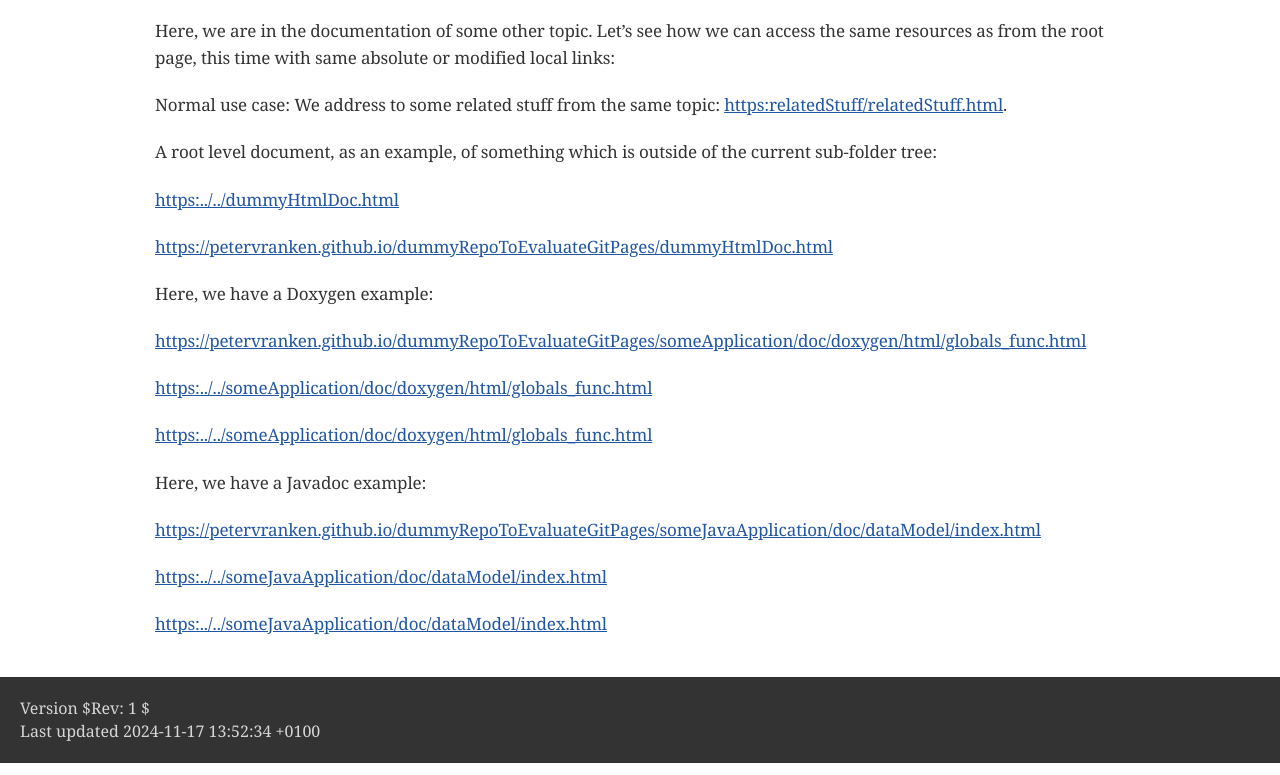
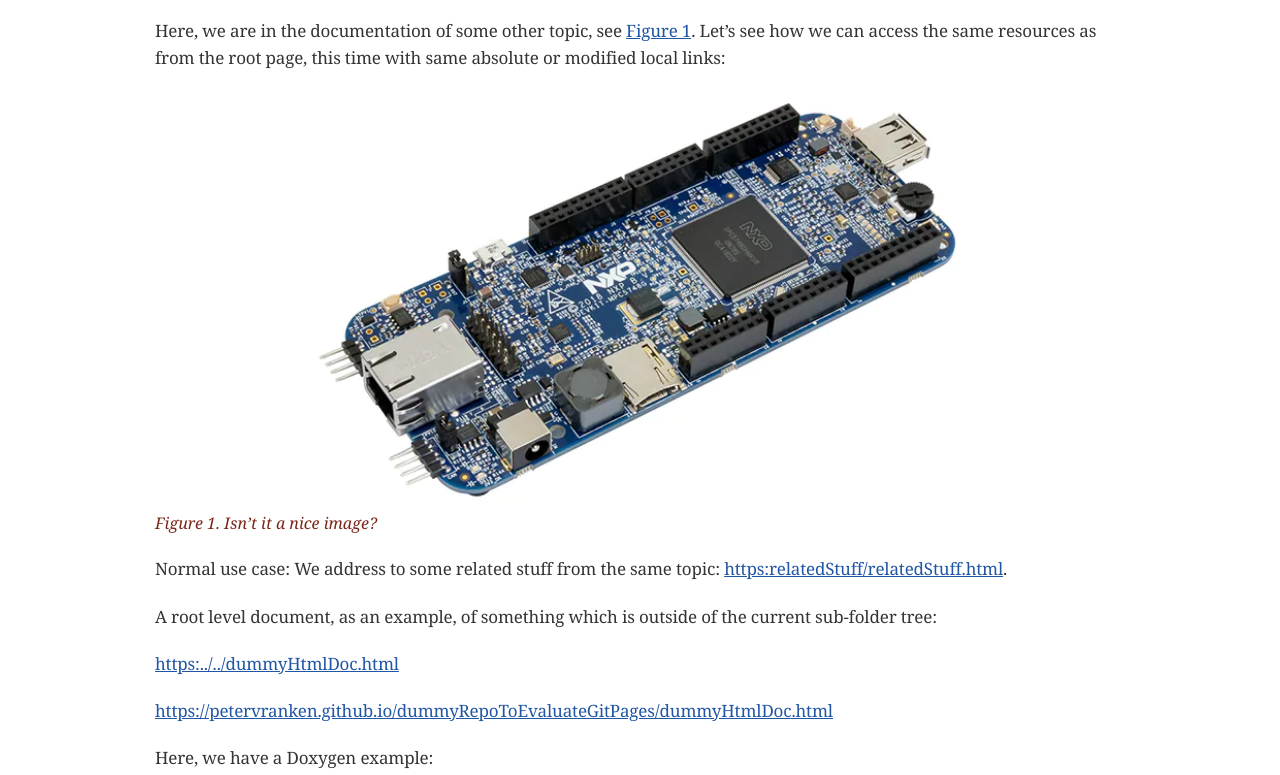
Before and after one commit to PeterVranken/dummyRepoToEvaluateGitPages, a plain HTML site: page doc/someTopic/someTopic.html in a window 1280 px wide. Shown: the part 177-952 px from the top of the page. Drawn offline with nearby package versions, Linux system fonts and the light colour scheme; a web font is replaced by a local one.

Commit message:
Addressing image in HTML generated from Asciidoc source

```diff
--- a/doc/someTopic/someTopic.html
+++ b/doc/someTopic/someTopic.html
@@ -450,9 +450,15 @@ body.book #toc,body.book #preamble,body.book h1.sect0,body.book .sect1>h2{page-b
 </div>
 <div id="content">
 <div class="paragraph">
-<p>Here, we are in the documentation of some other topic. Let&#8217;s see how we
-can access the same resources as from the root page, this time with same
-absolute or modified local links:</p>
+<p>Here, we are in the documentation of some other topic, see
+<a href="#figMyLocalImage">Figure 1</a>. Let&#8217;s see how we can access the same resources as
+from the root page, this time with same absolute or modified local links:</p>
+</div>
+<div id="figMyLocalImage" class="imageblock text-center">
+<div class="content">
+<img src="someTopic.resources/DEVKIT-MPC5748G.jpg" alt="Isn&#8217;t it a nice image?" width="70%">
+</div>
+<div class="title">Figure 1. Isn&#8217;t it a nice image?</div>
 </div>
 <div class="paragraph">
 <p>Normal use case: We address to some related stuff from the same topic:
@@ -496,7 +502,7 @@ current sub-folder tree:</p>
 <div id="footer">
 <div id="footer-text">
 Version $Rev: 1 $<br>
-Last updated 2024-11-17 13:52:34 +0100
+Last updated 2024-11-17 14:26:34 +0100
 </div>
 </div>
 </body>
```
Also changed, not shown: doc/someTopic/someTopic.resources/DEVKIT-MPC5748G.jpg (added), 1 other file.
